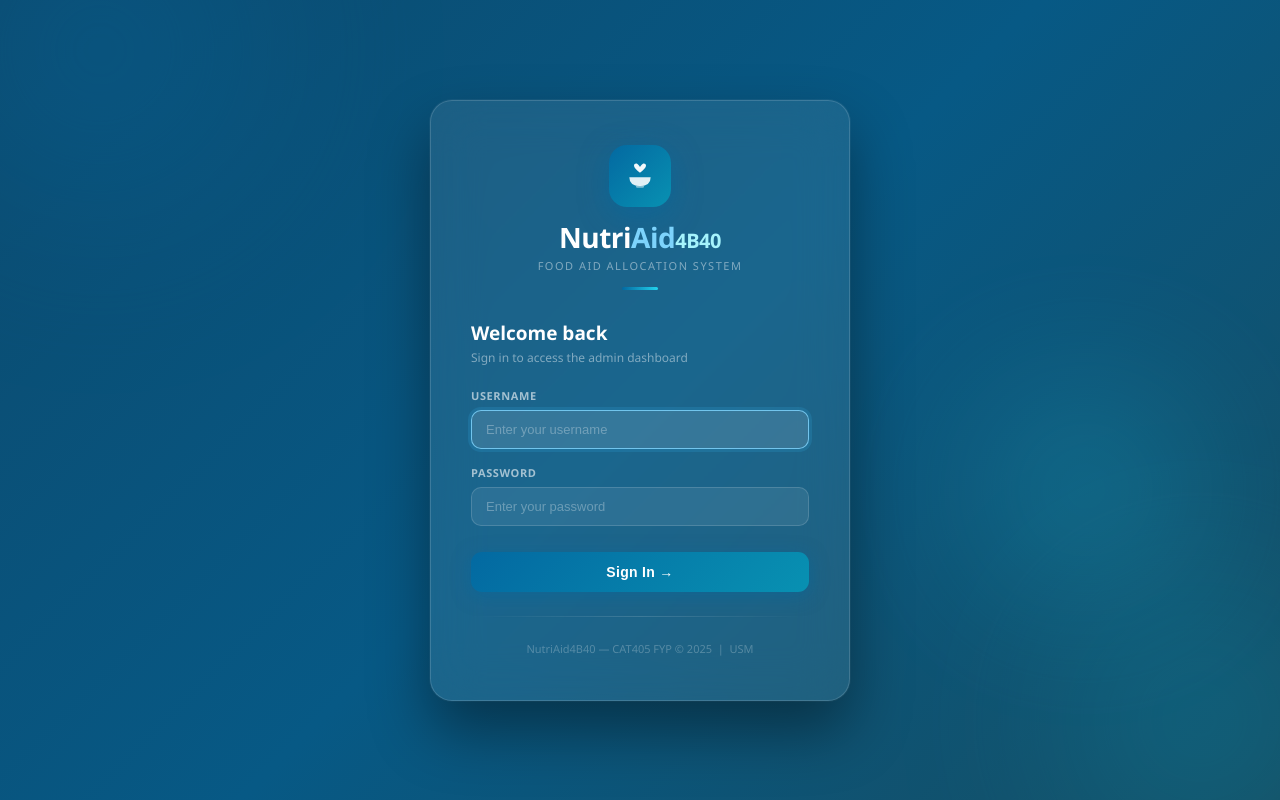
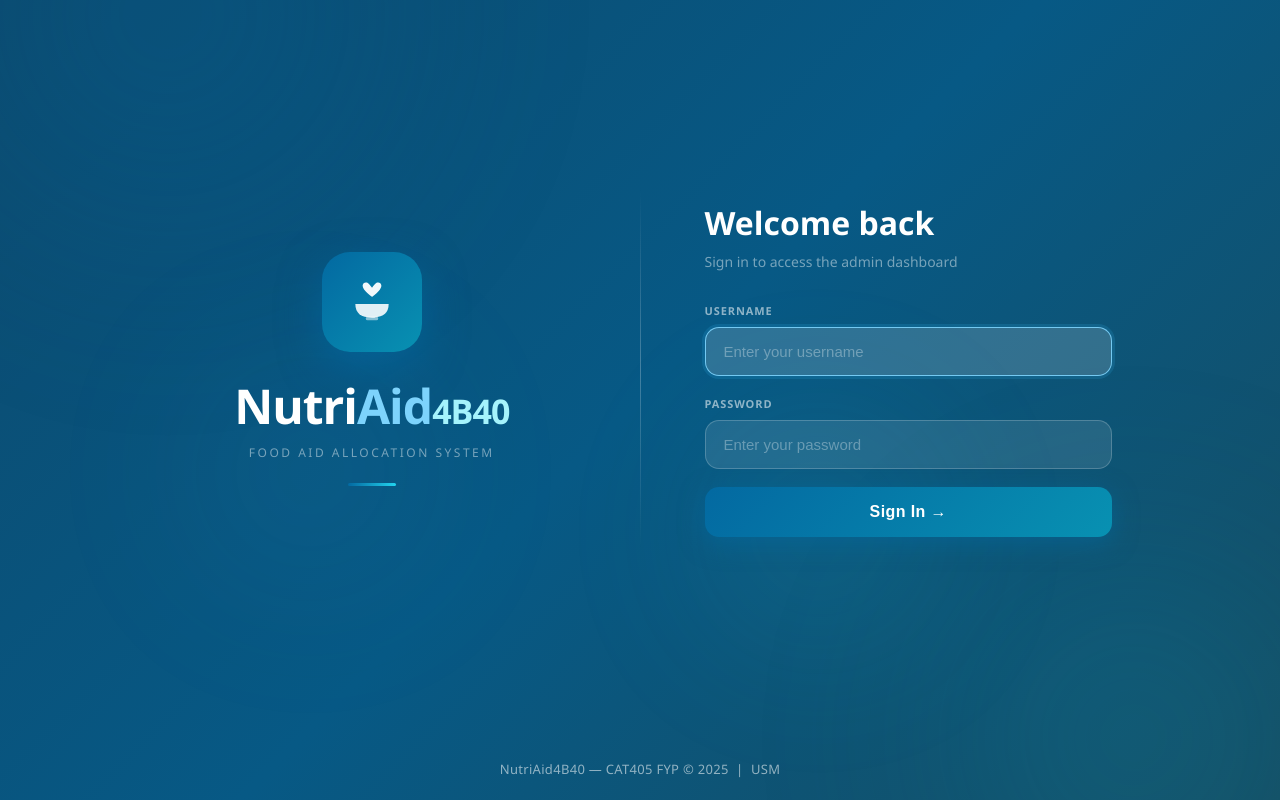
Before and after one commit to fatinnaajihah/FYP-VSCODE, a React app in the folder frontend/: page /login in a window 1280 px wide. Built offline with nearby package versions, Linux system fonts and the light colour scheme; the HTML template or start-up script is replaced by a standard one.

Commit message:
update login.jsx

```diff
--- a/frontend/src/pages/Login.jsx
+++ b/frontend/src/pages/Login.jsx
@@ -5,56 +5,130 @@ const css = `
   .login-page {
     min-height: 100vh;
     background: linear-gradient(135deg, #0c4a6e 0%, #075985 50%, #164e63 100%);
-    display: flex; align-items: center; justify-content: center;
+    display: flex; flex-direction: column;
+    align-items: center; justify-content: center;
     overflow: hidden; position: relative;
   }
+
+  /* ── Animated blobs ── */
   .login-blob {
     position: absolute; border-radius: 50%; pointer-events: none;
-    filter: blur(80px); opacity: 0.4;
+    filter: blur(90px);
   }
-  .login-card {
-    width: 100%; max-width: 420px; padding: 44px 40px;
-    background: rgba(255,255,255,0.08);
-    backdrop-filter: blur(24px); -webkit-backdrop-filter: blur(24px);
-    border-radius: 22px; border: 1px solid rgba(255,255,255,0.15);
-    box-shadow: 0 30px 60px rgba(0,0,0,0.4), 0 0 0 1px rgba(255,255,255,0.05);
-    position: relative; z-index: 1; margin: 20px;
+  .blob1 {
+    width: 600px; height: 600px; opacity: 0.28;
+    background: radial-gradient(circle, #0369a1 0%, transparent 70%);
+    top: -220px; left: -180px;
+    animation: floatA 20s ease-in-out infinite;
   }
+  .blob2 {
+    width: 520px; height: 520px; opacity: 0.25;
+    background: radial-gradient(circle, #0891b2 0%, transparent 70%);
+    bottom: -160px; right: -160px;
+    animation: floatB 25s ease-in-out infinite;
+  }
+  .blob3 {
+    width: 340px; height: 340px; opacity: 0.18;
+    background: radial-gradient(circle, #22d3ee 0%, transparent 70%);
+    top: 40%; left: 55%;
+    animation: floatC 18s ease-in-out infinite;
+  }
+  .blob4 {
+    width: 280px; height: 280px; opacity: 0.15;
+    background: radial-gradient(circle, #38bdf8 0%, transparent 70%);
+    bottom: 20%; left: 10%;
+    animation: floatD 22s ease-in-out infinite;
+  }
+
+  @keyframes floatA {
+    0%,100% { transform: translate(0, 0) scale(1); }
+    33%      { transform: translate(50px, -70px) scale(1.08); }
+    66%      { transform: translate(-40px, 40px) scale(0.95); }
+  }
+  @keyframes floatB {
+    0%,100% { transform: translate(0, 0) scale(1); }
+    33%      { transform: translate(-60px, 50px) scale(1.06); }
+    66%      { transform: translate(70px, -30px) scale(1.1); }
+  }
+  @keyframes floatC {
+    0%,100% { transform: translate(0, 0) scale(1); }
+    50%      { transform: translate(-80px, 60px) scale(0.9); }
+  }
+  @keyframes floatD {
+    0%,100% { transform: translate(0, 0) scale(1); }
+    40%      { transform: translate(60px, -40px) scale(1.1); }
+    80%      { transform: translate(-30px, 50px) scale(0.95); }
+  }
+
+  /* ── Layout ── */
+  .login-split {
+    display: flex; align-items: center; gap: 0;
+    width: 100%; max-width: 1040px;
+    padding: 60px 48px;
+    position: relative; z-index: 1; flex: 1;
+  }
+  .login-brand-side {
+    flex: 1; display: flex; flex-direction: column;
+    align-items: center; justify-content: center;
+    text-align: center; padding-right: 64px;
+  }
+  .login-vdivider {
+    width: 1px; height: 360px; flex-shrink: 0;
+    background: linear-gradient(to bottom, transparent, rgba(255,255,255,0.25), transparent);
+  }
+  .login-form-side {
+    flex: 1; display: flex; flex-direction: column;
+    justify-content: center; padding-left: 64px;
+  }
+
+  /* ── Inputs ── */
   .login-input {
     width: 100% !important;
-    padding: 11px 14px !important;
-    background: rgba(255,255,255,0.08) !important;
-    border: 1.5px solid rgba(255,255,255,0.15) !important;
-    border-radius: 10px !important;
-    font-size: 13px !important;
+    padding: 15px 18px !important;
+    background: rgba(255,255,255,0.1) !important;
+    border: 1.5px solid rgba(255,255,255,0.2) !important;
+    border-radius: 14px !important;
+    font-size: 15px !important;
     color: #fff !important;
     outline: none !important;
     transition: border-color .2s, background .2s !important;
     box-sizing: border-box !important;
   }
   .login-input:focus {
-    border-color: rgba(125,211,252,0.85) !important;
-    background: rgba(255,255,255,0.12) !important;
+    border-color: rgba(125,211,252,0.9) !important;
+    background: rgba(255,255,255,0.16) !important;
   }
-  .login-input::placeholder { color: rgba(255,255,255,0.3); }
+  .login-input::placeholder { color: rgba(255,255,255,0.32); }
+
+  /* ── Button ── */
   .login-btn {
-    width: 100%; padding: 12px 0;
+    width: 100%; padding: 16px 0; margin-top: 8px;
     background: linear-gradient(135deg, #0369a1 0%, #0891b2 100%);
-    border: none; border-radius: 11px;
-    color: #fff; font-size: 14px; font-weight: 700;
-    cursor: pointer; letter-spacing: 0.3px;
-    box-shadow: 0 4px 18px rgba(3,105,161,0.5);
+    border: none; border-radius: 14px;
+    color: #fff; font-size: 16px; font-weight: 700;
+    cursor: pointer; letter-spacing: 0.4px;
+    box-shadow: 0 6px 24px rgba(3,105,161,0.55);
     transition: opacity .15s, transform .12s, box-shadow .15s;
   }
   .login-btn:hover:not(:disabled) {
     opacity: 0.92; transform: translateY(-1px);
-    box-shadow: 0 7px 22px rgba(3,105,161,0.6);
+    box-shadow: 0 10px 30px rgba(3,105,161,0.65);
   }
   .login-btn:disabled { opacity: 0.45; cursor: not-allowed; }
-  .login-divider {
-    height: 1px;
-    background: linear-gradient(to right, transparent, rgba(255,255,255,0.15), transparent);
-    margin: 24px 0;
+
+  /* ── Footer ── */
+  .login-footer {
+    width: 100%; text-align: center; padding: 22px;
+    font-size: 13px; font-weight: 500;
+    color: rgba(255,255,255,0.55);
+    position: relative; z-index: 1; letter-spacing: 0.3px;
+  }
+
+  @media (max-width: 720px) {
+    .login-split { flex-direction: column; gap: 40px; padding: 40px 24px; }
+    .login-brand-side { padding-right: 0; }
+    .login-form-side { padding-left: 0; }
+    .login-vdivider { display: none; }
   }
 `
 
@@ -88,87 +162,78 @@ export default function Login() {
       <style>{css}</style>
       <div className="login-page">
 
-        {/* Background blobs */}
-        <div className="login-blob" style={{
-          width: 500, height: 500,
-          background: 'radial-gradient(circle, #0369a1 0%, transparent 70%)',
-          top: '-200px', left: '-150px',
-        }} />
-        <div className="login-blob" style={{
-          width: 400, height: 400,
-          background: 'radial-gradient(circle, #0891b2 0%, transparent 70%)',
-          bottom: '-120px', right: '-120px',
-        }} />
-        <div className="login-blob" style={{
-          width: 260, height: 260,
-          background: 'radial-gradient(circle, #22d3ee 0%, transparent 70%)',
-          top: '45%', right: '5%',
-        }} />
+        {/* Animated background blobs */}
+        <div className="login-blob blob1" />
+        <div className="login-blob blob2" />
+        <div className="login-blob blob3" />
+        <div className="login-blob blob4" />
 
-        <div className="login-card">
+        {/* Split layout */}
+        <div className="login-split">
 
-          {/* Brand header */}
-          <div style={{ textAlign: 'center', marginBottom: 30 }}>
+          {/* ── Left: Branding ── */}
+          <div className="login-brand-side">
             <div style={{
               display: 'inline-flex', alignItems: 'center', justifyContent: 'center',
-              width: 62, height: 62, borderRadius: 18, marginBottom: 16,
+              width: 100, height: 100, borderRadius: 28, marginBottom: 28,
               background: 'linear-gradient(135deg, #0369a1 0%, #0891b2 100%)',
-              boxShadow: '0 8px 28px rgba(3,105,161,0.55)',
+              boxShadow: '0 14px 42px rgba(3,105,161,0.65)',
             }}>
-              {/* Bowl + Heart — food aid / NutriAid */}
-              <svg width="32" height="32" viewBox="0 0 24 24" fill="none">
-                {/* Heart (care/aid) */}
+              <svg width="50" height="50" viewBox="0 0 24 24" fill="none">
                 <path d="M12 9.5 C12 9.5 7.5 6.5 7.5 4.2 C7.5 2.8 8.9 2.3 9.8 2.8 C10.7 3.3 12 5.2 12 5.2 C12 5.2 13.3 3.3 14.2 2.8 C15.1 2.3 16.5 2.8 16.5 4.2 C16.5 6.5 12 9.5 12 9.5Z" fill="rgba(255,255,255,0.95)"/>
-                {/* Bowl (food/nutrition) */}
                 <path d="M4 13 Q4 19.5 12 19.5 Q20 19.5 20 13 Z" fill="rgba(255,255,255,0.88)"/>
-                {/* Bowl base */}
                 <rect x="9" y="19" width="6" height="1.8" rx="0.9" fill="rgba(255,255,255,0.5)"/>
               </svg>
             </div>
 
-            <div style={{ fontSize: 28, fontWeight: 800, color: '#fff', letterSpacing: '-0.5px', lineHeight: 1 }}>
+            <div style={{ fontSize: 48, fontWeight: 900, color: '#fff', letterSpacing: '-1px', lineHeight: 1.1 }}>
               Nutri<span style={{ color: '#7dd3fc' }}>Aid</span>
-              <span style={{ color: '#a5f3fc', fontSize: 20, fontWeight: 700 }}>4B40</span>
+              <span style={{ color: '#a5f3fc', fontSize: 34, fontWeight: 700 }}>4B40</span>
             </div>
+
             <div style={{
-              color: 'rgba(255,255,255,0.45)', marginTop: 7, fontSize: 11,
-              letterSpacing: '1.5px', textTransform: 'uppercase', fontWeight: 500,
+              color: 'rgba(255,255,255,0.45)', marginTop: 12, fontSize: 12,
+              letterSpacing: '2.5px', textTransform: 'uppercase', fontWeight: 500,
             }}>
               Food Aid Allocation System
             </div>
+
             <div style={{
-              width: 36, height: 3, margin: '14px auto 0',
+              width: 48, height: 3, margin: '22px auto 0',
               background: 'linear-gradient(to right, #0369a1, #22d3ee)',
               borderRadius: 99,
             }} />
           </div>
 
-          {/* Form title */}
-          <div style={{ marginBottom: 22 }}>
-            <div style={{ fontSize: 19, fontWeight: 700, color: '#fff' }}>Welcome back</div>
-            <div style={{ fontSize: 12, color: 'rgba(255,255,255,0.45)', marginTop: 3 }}>
+          {/* ── Divider ── */}
+          <div className="login-vdivider" />
+
+          {/* ── Right: Form ── */}
+          <div className="login-form-side">
+            <div style={{ marginBottom: 32 }}>
+              <div style={{ fontSize: 32, fontWeight: 800, color: '#fff' }}>Welcome back</div>
+              <div style={{ fontSize: 14, color: 'rgba(255,255,255,0.45)', marginTop: 8 }}>
                 Sign in to access the admin dashboard
               </div>
             </div>
 
-          {/* Error */}
             {error && (
               <div style={{
                 background: 'rgba(239,68,68,0.15)',
                 border: '1px solid rgba(239,68,68,0.35)',
                 color: '#fca5a5', borderRadius: 10,
-              padding: '10px 14px', fontSize: 12, marginBottom: 18,
+                padding: '10px 14px', fontSize: 13, marginBottom: 20,
               }}>
                 {error}
               </div>
             )}
 
             <form onSubmit={handleSubmit}>
-            <div style={{ marginBottom: 16 }}>
+              <div style={{ marginBottom: 20 }}>
                 <label style={{
                   display: 'block', fontSize: 11, fontWeight: 600,
-                color: 'rgba(255,255,255,0.6)', marginBottom: 7,
-                letterSpacing: '0.6px', textTransform: 'uppercase',
+                  color: 'rgba(255,255,255,0.55)', marginBottom: 9,
+                  letterSpacing: '0.9px', textTransform: 'uppercase',
                 }}>
                   Username
                 </label>
@@ -183,11 +248,11 @@ export default function Login() {
                 />
               </div>
 
-            <div style={{ marginBottom: 26 }}>
+              <div style={{ marginBottom: 10 }}>
                 <label style={{
                   display: 'block', fontSize: 11, fontWeight: 600,
-                color: 'rgba(255,255,255,0.6)', marginBottom: 7,
-                letterSpacing: '0.6px', textTransform: 'uppercase',
+                  color: 'rgba(255,255,255,0.55)', marginBottom: 9,
+                  letterSpacing: '0.9px', textTransform: 'uppercase',
                 }}>
                   Password
                 </label>
@@ -205,12 +270,12 @@ export default function Login() {
                 {loading ? 'Signing in…' : 'Sign In →'}
               </button>
             </form>
+          </div>
+        </div>
 
-          <div className="login-divider" />
-
-          <div style={{ textAlign: 'center', fontSize: 11, color: 'rgba(255,255,255,0.25)' }}>
+        {/* Footer */}
+        <div className="login-footer">
           NutriAid4B40 &mdash; CAT405 FYP &copy; 2025 &nbsp;|&nbsp; USM
-          </div>
         </div>
       </div>
     </>
```
Lines whose indentation alone changed are shown as unchanged.
